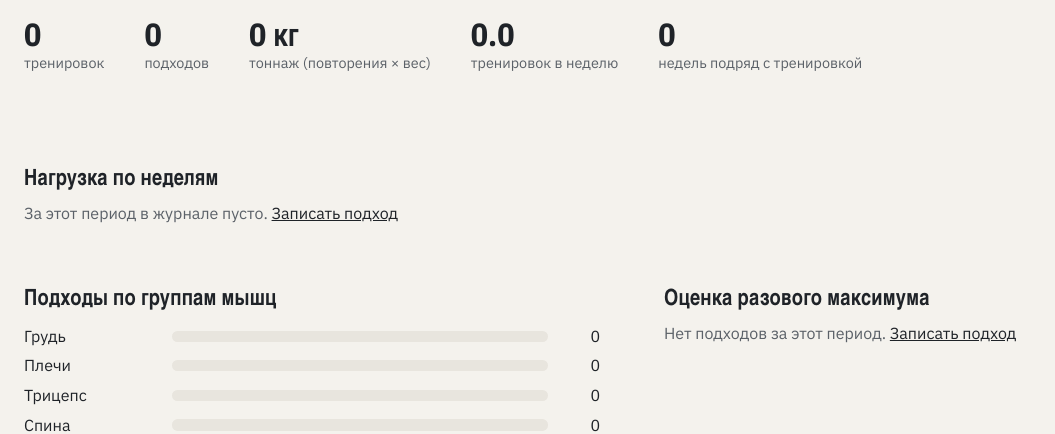
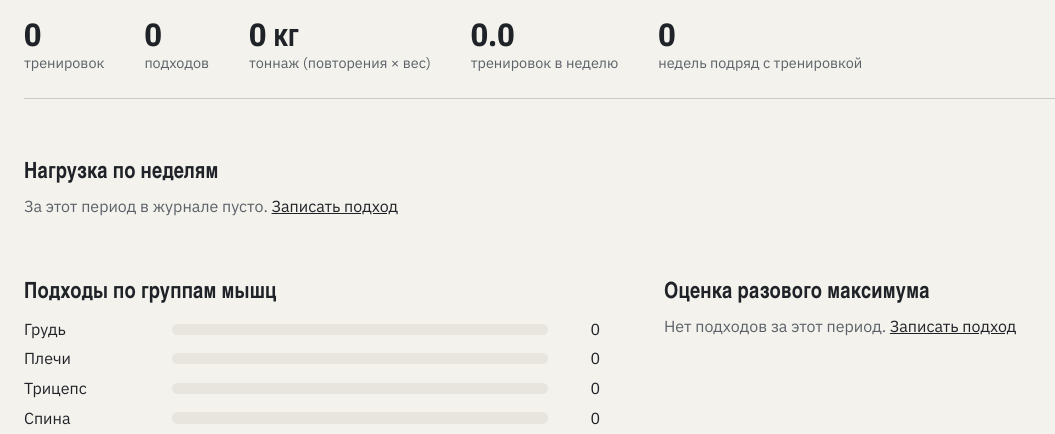
Before and after one commit to BorodaPetra/Pumping_Iron, a FastAPI app: page /stats in a window 1280 px wide. Shown: the part 151-585 px from the top of the page, without its empty margins (0-1055 px from the left). Run offline with FastAPI, Linux system fonts and the light colour scheme; data comes from the database, SQL or seed files in the repository; data that the repository does not hold is empty.

Commit message:
Statistics: divider line under the summary tiles

```diff
--- a/src/pumping_iron/static/style.css
+++ b/src/pumping_iron/static/style.css
@@ -535,7 +535,7 @@ main.plate-blue { max-width: 80rem; }
 
 /* ---------- statistics ---------- */
 
-.stat-tiles { display: flex; flex-wrap: wrap; gap: 1rem 2.5rem; margin-bottom: 2rem; }
+.stat-tiles { display: flex; flex-wrap: wrap; gap: 1rem 2.5rem; padding-bottom: 1.5rem; border-bottom: 1px solid var(--steel-light); }
 .stat-tile { display: flex; flex-direction: column; }
 .stat-num { font: 700 2rem var(--font-display); line-height: 1.1; }
 
```
